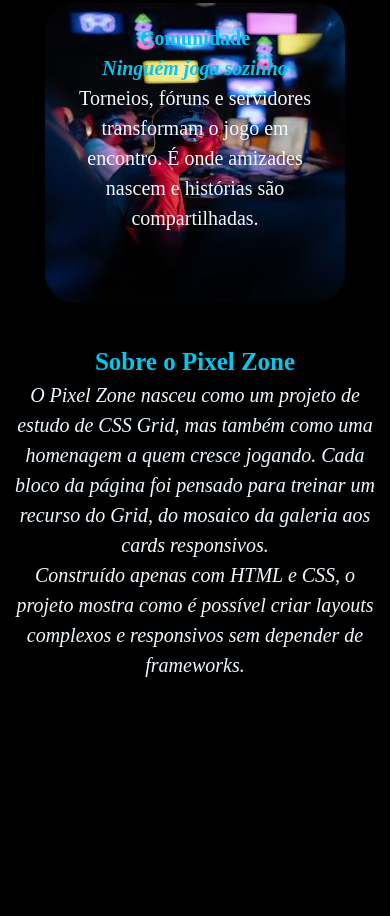
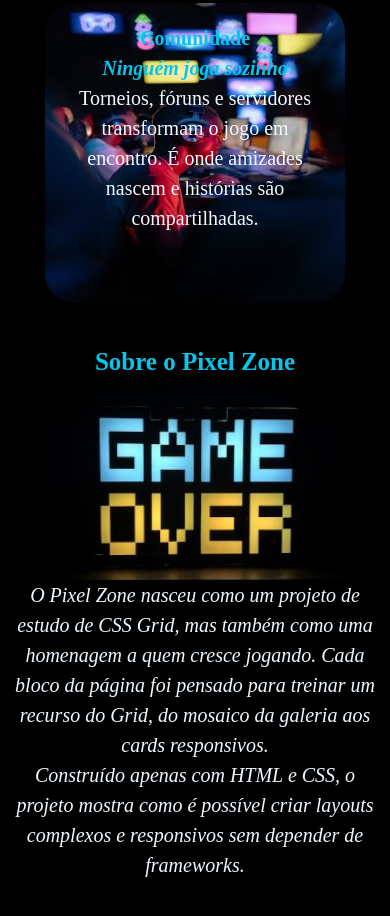
Before and after one commit to ImPachecoDev/Pixel-Zone, a plain HTML site: page index.html in a window 390 px wide. Shown: the part 3359-4275 px from the top of the page. Before the commit the page ends 4079 px from the top, so only its background shows below. Drawn offline with Linux system fonts and the light colour scheme.

Commit message:
Finalizando seção Sobre em mobile

```diff
--- a/css/style.css
+++ b/css/style.css
@@ -162,7 +162,11 @@
     margin: 40px 10px;
 }
 .about .img-sobre{
-
+    background-image: url(../img/gamerover-about-mobile.jpg);
+    background-position: center;
+    background-repeat: no-repeat;
+    background-size: cover;
+    height: 200px;
 }
 .about p{
     font-style: italic;
--- a/index.html
+++ b/index.html
@@ -102,8 +102,8 @@
       </div>
     </section>
     <section class="about">
+      <h2>Sobre o Pixel Zone</h2>
       <div class="img-sobre"></div>
-      <h2>Sobre o Pixel Zone</h2>
       <p>O Pixel Zone nasceu como um projeto de estudo de CSS Grid, mas também como uma homenagem a quem cresce jogando. Cada bloco da página foi pensado para treinar um recurso do Grid, do mosaico da galeria aos cards responsivos.</p>
       <p>Construído apenas com HTML e CSS, o projeto mostra como é possível criar layouts complexos e responsivos sem depender de frameworks.</p>
     </section>
```
Also changed, not shown: img/gameover-about.jpg (added), img/gamerover-about-mobile.jpg (added).
